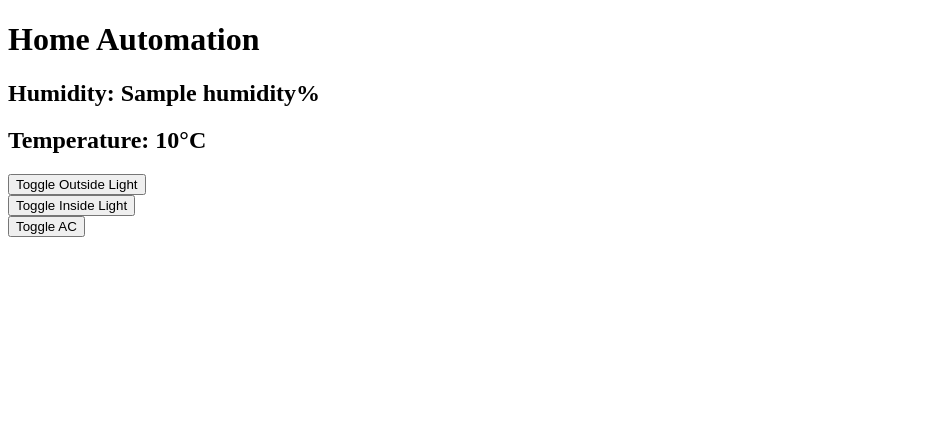
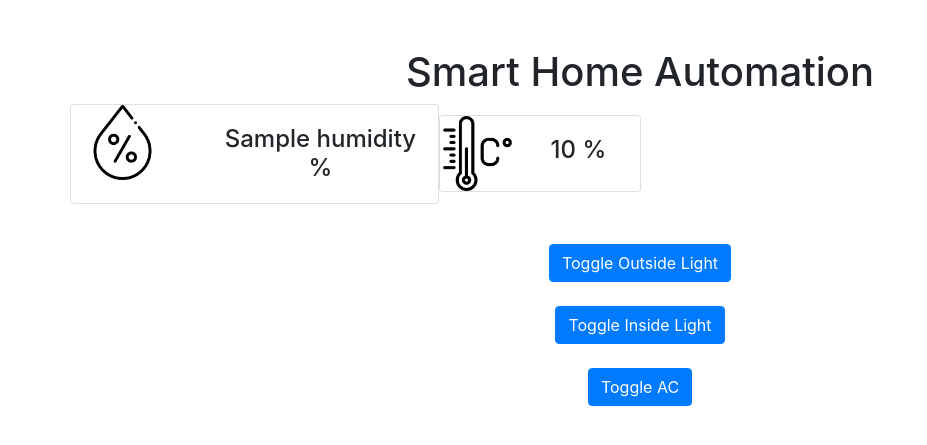
Before and after one commit to JEST-HEAT/Smart-Home, a Flask app: template templates/index.html in a window 1280 px wide. Shown: the top 445 px of the page, without its empty margins (0-927 px from the left). Run offline with Flask 2, Linux system fonts and the light colour scheme; the template is opened without the code that fills it: most values are stand-ins (such as "Sample title", 1, 10 or a date in 2020); some libraries are stand-ins or nearby versions.

Commit message:
formatteed html

```diff
--- a/app.py
+++ b/app.py
@@ -19,11 +19,14 @@ sensor = Adafruit_DHT.DHT11
 temp_pin = 21
 temperature = None
 
+
 # Function to toggle outside light
 def toggle_outside():
     global led_state
     led_state = not led_state
     outside_light.toggle()
+
+
 
 # Function to toggle inside light
 def toggle_inside():
@@ -63,24 +66,26 @@ temp_thread.daemon = True
 temp_thread.start()
 
 # Routes for the web interface
-@app.route('/')
+@app.route('/', methods=['GET', 'POST'])
 def index():
     return render_template('index.html', led_state=led_state, temperature=temperature, humidity=humidity)
 
 @app.route('/toggle_outside', methods=['POST'])
 def toggle_outside_route():
     toggle_outside()
-    return redirect(url_for('index'))
+    return redirect("/")
 
 @app.route('/toggle_inside', methods=['POST'])
 def toggle_inside_route():
     toggle_inside()
-    return redirect(url_for('index'))
+    return redirect("/")
+
 
 @app.route('/toggle_ac', methods=['POST'])
 def toggle_ac_route():
     toggle_ac()
-    return redirect(url_for('index'))
+    return redirect("/")
+
 
 if __name__ == '__main__':
-    app.run()
+    app.run(host='127.0.0.2')
--- /dev/null
+++ b/static/styles.css
@@ -0,0 +1,6 @@
+img {
+    display: block;
+    margin-left: auto;
+    margin-right: auto;
+    height: 75px;
+}
--- a/templates/index.html
+++ b/templates/index.html
@@ -1,24 +1,65 @@
 <!DOCTYPE html>
 <html lang="en">
+
 <head>
   <meta charset="UTF-8">
   <title>Home Automation</title>
+  <!-- Include Bootstrap CSS -->
+  <link rel="stylesheet" href="https://maxcdn.bootstrapcdn.com/bootstrap/4.5.2/css/bootstrap.min.css">
+  <link rel="stylesheet" type="text/css" href="static/styles.css">
 </head>
+
 <body>
-    <h1>Home Automation</h1>
-    <h2>Humidity: {{ humidity }}%</h2>
-    <h2>Temperature: {{ temperature }}°C</h2>
+  <div class="text-center">
+    <div class="container">
+      <h1 class="mt-5">Smart Home Automation</h1>
+
+      <div class="row" style="display: flex; align-items: center;">
+        <div class="card mb-3" style="max-width: 540px;">
+          <div class="row g-0">
+            <div class="col-md-4">
+                <img src="static/humidity.png" class="card-img-top" style="width: 75px;">
+            </div>
+            <div class="col-md-8">
+              <div class="card-body">
+                <h4 class="card-text">{{ humidity }} %</h4>
+              </div>
+            </div>
+          </div>
+        </div>
+
+        <div class="card mb-3" style="max-width: 540px;">
+          <div class="row g-0">
+            <div class="col-md-4">
+                <img src="static/celsius.png" class="card-img-top" style="width: 75px;">
+            </div>
+            <div class="col-md-8">
+              <div class="card-body">
+                <h4 class="card-text">{{ temperature }} %</h4>
+              </div>
+            </div>
+          </div>
+        </div>
+      </div>
 
       <form method="POST" action="/toggle_outside">
-        <button type="submit">Toggle Outside Light</button>
+        <button type="submit" class="btn btn-primary mt-4">Toggle Outside Light</button>
       </form>
 
       <form method="POST" action="/toggle_inside">
-        <button type="submit">Toggle Inside Light</button>
+        <button type="submit" class="btn btn-primary mt-4">Toggle Inside Light</button>
       </form>
 
       <form method="POST" action="/toggle_ac">
-        <button type="submit">Toggle AC</button>
+        <button type="submit" class="btn btn-primary mt-4">Toggle AC</button>
       </form>
+    </div>
+  </div>
+
+  <!-- Include Bootstrap JS (jQuery and Popper.js are required dependencies) -->
+  <script src="https://code.jquery.com/jquery-3.5.1.slim.min.js"></script>
+  <script src="https://cdn.jsdelivr.net/npm/popper.js@1.16.0/dist/umd/popper.min.js"></script>
+  <script src="https://maxcdn.bootstrapcdn.com/bootstrap/4.5.2/js/bootstrap.min.js"></script>
 </body>
+
 </html>
```
Also changed, not shown: static/celsius.png (added), static/humidity.png (added). Lines whose indentation alone changed are shown as unchanged.
